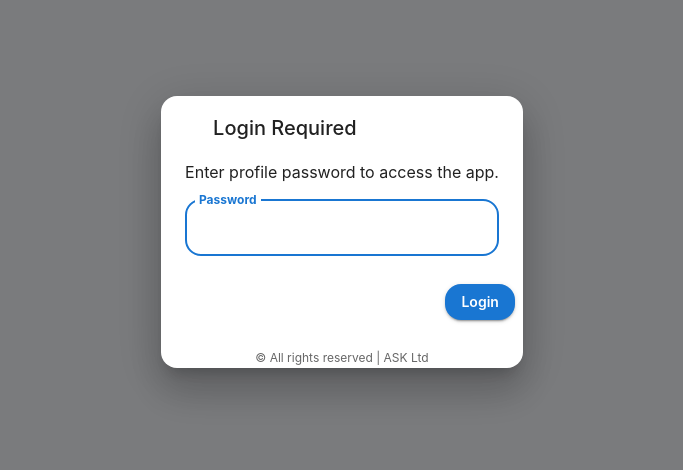
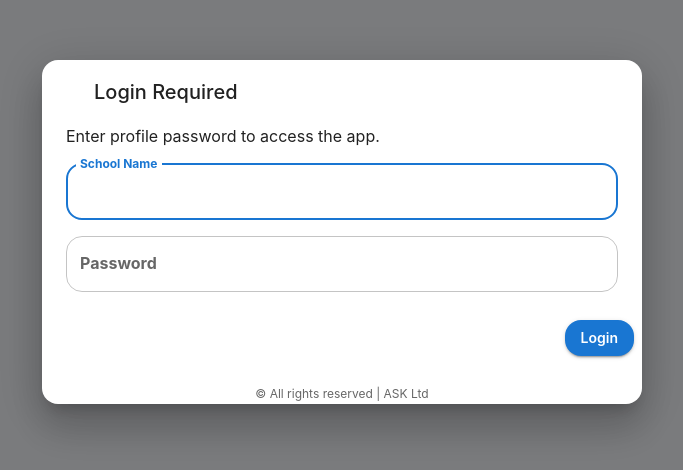
Before and after one commit to ashishsaw11/Vidyalaya, a React (Vite) app in the folder student-mgmt-pwa/: page / in a window 1280 px wide. Shown: the part 168-638 px from the top of the page, without its empty margins (298-981 px from the left). Built offline with nearby package versions, Linux system fonts and the light colour scheme; some icons are missing.

Commit message:
Update App.tsx

```diff
--- a/student-mgmt-pwa/src/App.tsx
+++ b/student-mgmt-pwa/src/App.tsx
@@ -17,7 +17,8 @@ import LockIcon from '@mui/icons-material/Lock';
 import { addAdmission, getAdmissionsByClassSection, getNextStudentSeq } from './db';
 
 const drawerWidth = 240;
-const SCHOOL_NAME = 'School'; // You can change this to your actual school name
+
+ // You can change this to your actual school name
 
 function generateStudentId(schoolName: string, year: number, rollNo: number, seq: number) {
   const firstLetter = schoolName[0].toUpperCase();
@@ -32,6 +33,7 @@ function App() {
   const [previewData, setPreviewData] = useState<any>(null);
   const [confirmOpen, setConfirmOpen] = useState(false);
   const [successMsg, setSuccessMsg] = useState('');
+  const [schoolName, setSchoolName] = useState('');
   const [loggedIn, setLoggedIn] = useState(false);
   const [loginPassword, setLoginPassword] = useState('');
   const [loginError, setLoginError] = useState('');
@@ -51,7 +53,8 @@ function App() {
     const year = new Date().getFullYear();
     const rollNo = await getNextRollNo(data.class, data.section);
     const seq = await getNextStudentSeq();
-    const studentId = generateStudentId(SCHOOL_NAME, year, rollNo, seq);
+    const studentId = generateStudentId(schoolName, year, rollNo, seq);
+
     setPreviewData({ ...data, rollNo, studentId });
     setConfirmOpen(true);
   };
@@ -65,7 +68,8 @@ function App() {
   };
 
   const handleLogin = () => {
-    if (loginPassword === '825419') {
+    if (loginPassword === '825419' && schoolName.trim() !== '') {
+
       setLoggedIn(true);
       setLoginPassword('');
       setLoginError('');
@@ -82,6 +86,15 @@ function App() {
         <DialogTitle sx={{ display: 'flex', alignItems: 'center', gap: 1 }}><LockIcon /> Login Required</DialogTitle>
         <DialogContent>
           <Typography sx={{ mb: 2 }}>Enter profile password to access the app.</Typography>
+          <TextField
+            label="School Name"
+            value={schoolName}
+            onChange={e => setSchoolName(e.target.value)}
+            fullWidth
+            autoFocus
+            sx={{ mb: 2 }}
+          />
+
           <TextField
             label="Password"
             type="password"
@@ -108,7 +121,8 @@ function App() {
             <Toolbar>
               <SchoolIcon sx={{ mr: 2 }} />
               <Typography variant="h6" noWrap component="div" sx={{ fontWeight: 700, letterSpacing: 2 }}>
-                {SCHOOL_NAME} Student Management
+                {schoolName}
+
               </Typography>
             </Toolbar>
           </AppBar>
@@ -131,7 +145,8 @@ function App() {
               <Avatar sx={{ bgcolor: '#fff', color: '#1976d2', width: 64, height: 64, mb: 1 }}>
                 <SchoolIcon fontSize="large" />
               </Avatar>
-              <Typography variant="h6" sx={{ fontWeight: 700, color: '#fff', mb: 2 }}>{SCHOOL_NAME}</Typography>
+              <Typography variant="h6" sx={{ fontWeight: 700, color: '#fff', mb: 2 }}>{schoolName}</Typography>
+
             </Box>
             <List>
               <ListItem sx={{ borderRadius: 2, mx: 1, my: 0.5, cursor: 'pointer', '&:hover': { background: 'rgba(255,255,255,0.08)' }, background: menu === 'student' ? 'rgba(255,255,255,0.16)' : 'none' }} onClick={() => setMenu('student')}>
```
